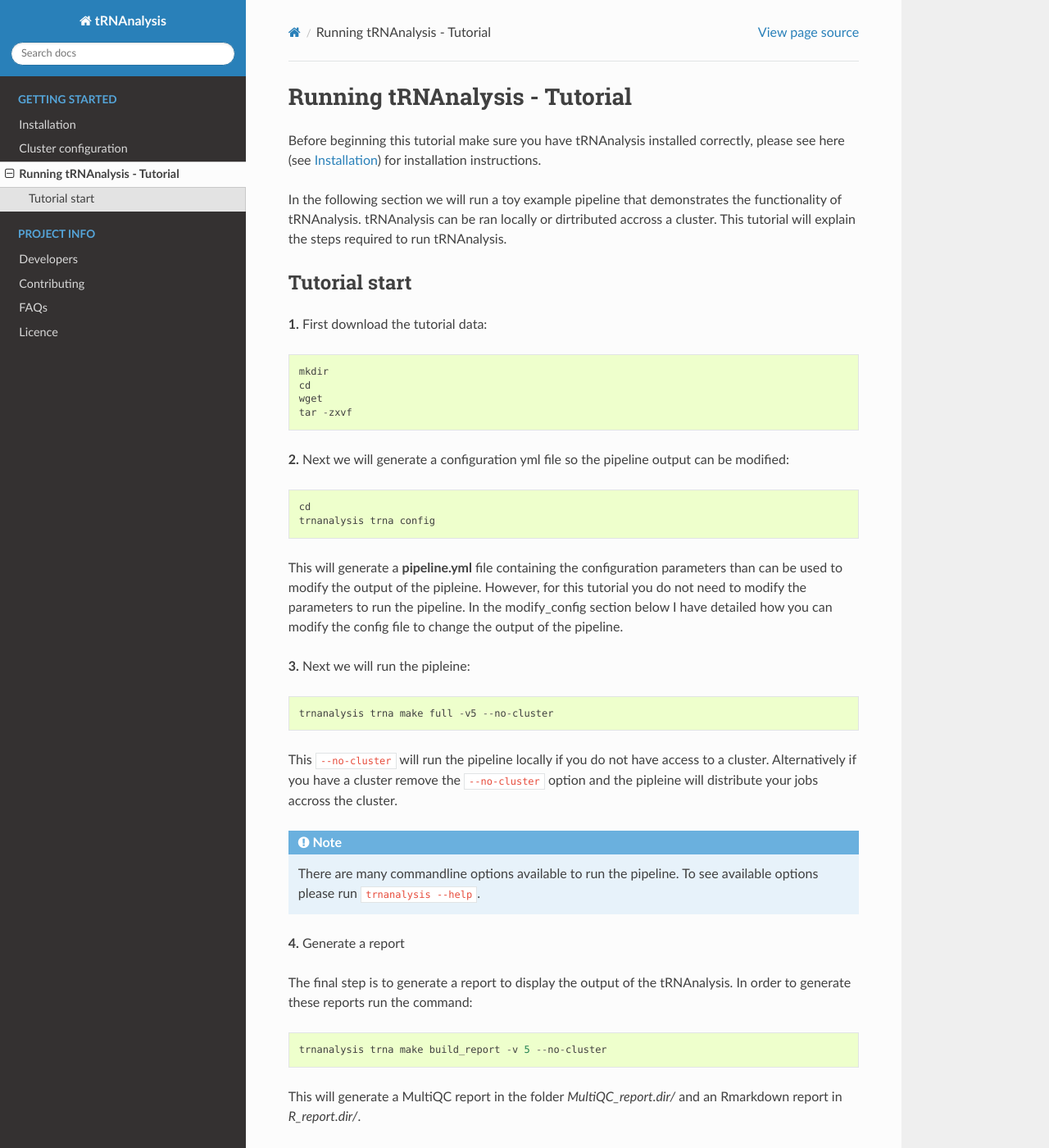
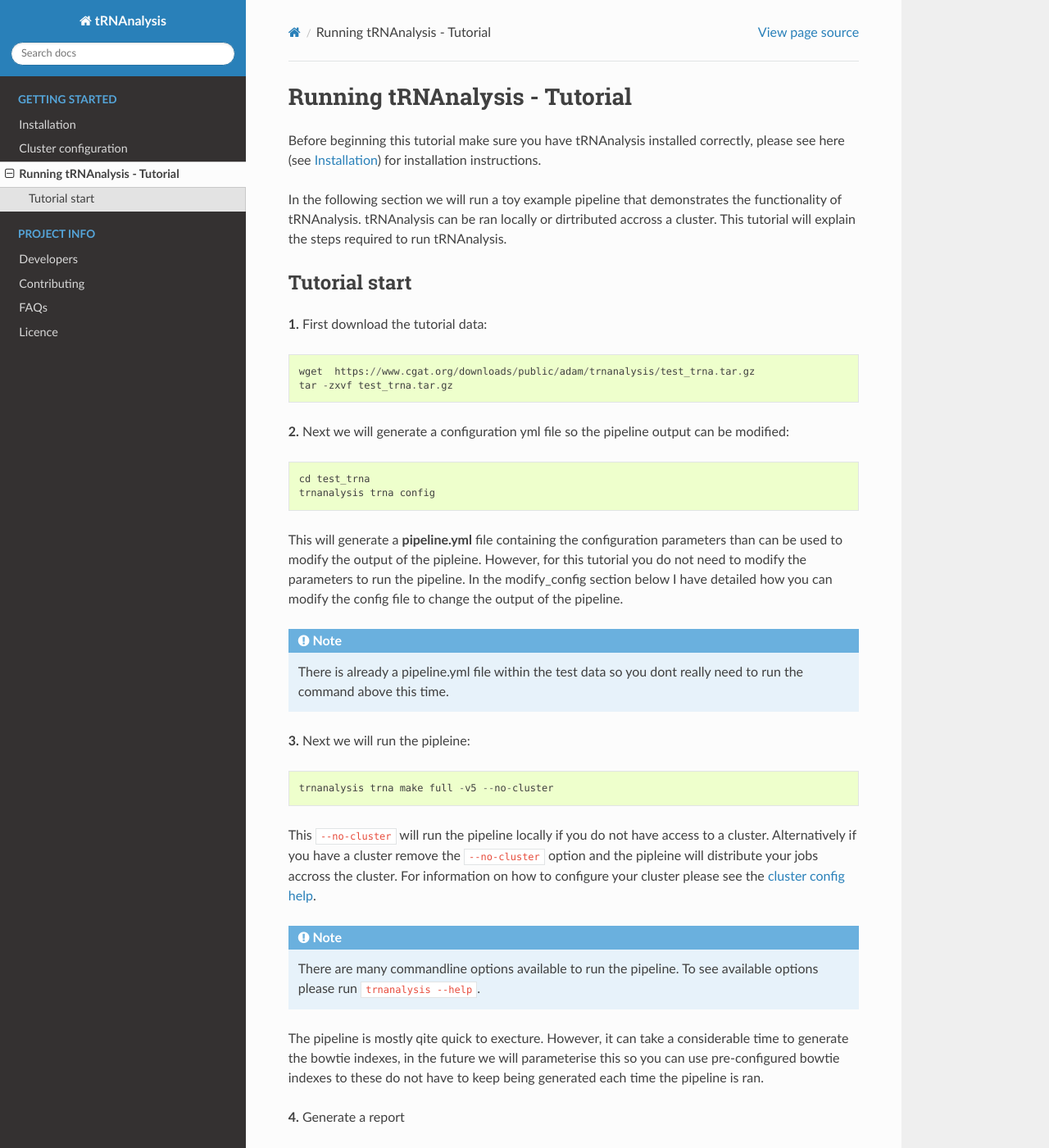
Before and after one commit to Acribbs/tRNAnalysis, a Sphinx documentation site: the page built from docs/getting_started/Tutorial.rst, in a window 1280 px wide and 1400 px high. Shown: the whole window at 82% size. Built offline with Sphinx 7.4.7 and the Read the Docs theme 2.0.0, drawn with Linux system fonts in a browser that asks for light colours; some of the changed text lies outside the part shown.

Commit message:
updated documentation

```diff
--- a/docs/getting_started/Tutorial.rst
+++ b/docs/getting_started/Tutorial.rst
@@ -18,14 +18,12 @@ Tutorial start
 
 **1.** First download the tutorial data::
 
-   mkdir
-   cd
-   wget
-   tar -zxvf
+   	wget  https://www.cgat.org/downloads/public/adam/trnanalysis/test_trna.tar.gz
+	tar -zxvf test_trna.tar.gz
 
 **2.** Next we will generate a configuration yml file so the pipeline output can be modified::
 
-   cd
+   cd test_trna
    trnanalysis trna config
 
 This will generate a **pipeline.yml** file containing the configuration parameters than can be used to modify
@@ -33,16 +31,23 @@ the output of the pipleine. However, for this tutorial you do not need to modify
 pipeline. In the :ref:`modify_config` section below I have detailed how you can modify the config file to
 change the output of the pipeline.
 
+.. note::
+
+   There is already a pipeline.yml file within the test data so you dont really need to run the command above this time.
+
 **3.** Next we will run the pipleine::
 
    trnanalysis trna make full -v5 --no-cluster
 
 This ``--no-cluster`` will run the pipeline locally if you do not have access to a cluster. Alternatively if you have a
-cluster remove the ``--no-cluster`` option and the pipleine will distribute your jobs accross the cluster.
+cluster remove the ``--no-cluster`` option and the pipleine will distribute your jobs accross the cluster. For information on how to configure your cluster please see the `cluster config help <https://trnanalysis.readthedocs.io/en/latest/getting_started/Cluster_config.html>`_.
 
 .. note::
 
    There are many commandline options available to run the pipeline. To see available options please run :code:`trnanalysis --help`.
+
+
+The pipeline is mostly qite quick to execture. However, it can take a considerable time to generate the bowtie indexes, in the future we will parameterise this so you can use pre-configured bowtie indexes to these do not have to keep being generated each time the pipeline is ran.
 
 **4.** Generate a report
 
```
Also changed, not shown: other parts of docs/getting_started/Tutorial.rst (+1 -1 lines), docs/getting_started/Examples.rst (+9 -16 lines), docs/getting_started/Installation.rst (+4 -4 lines).
